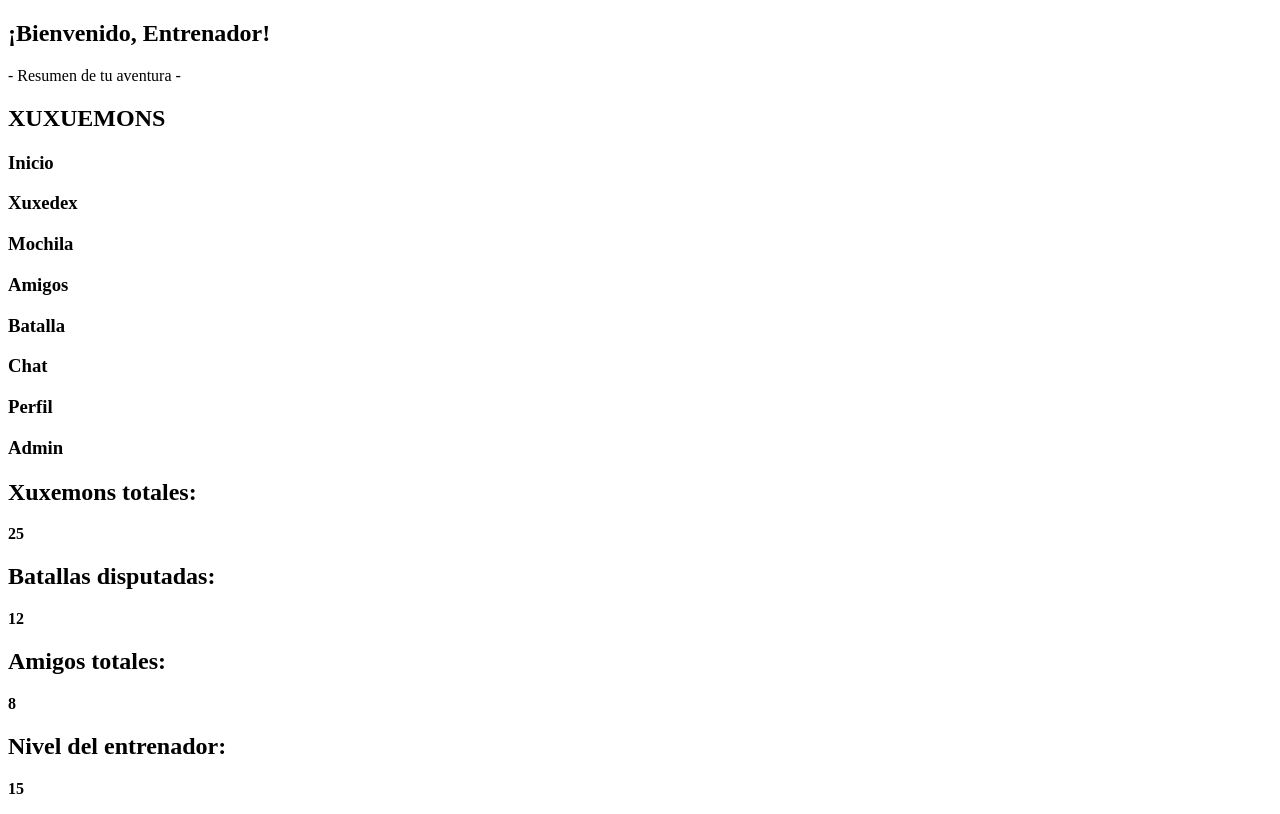
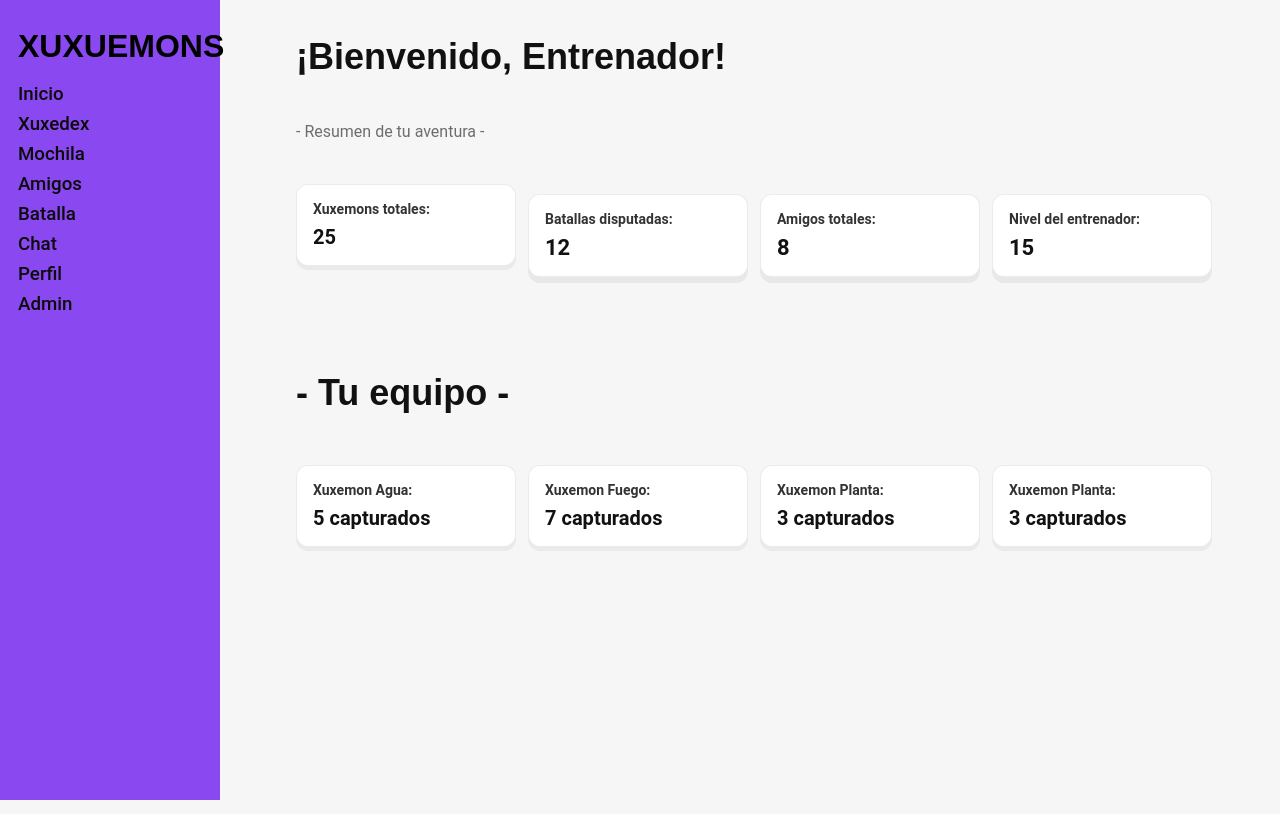
Before and after one commit to Alexiito54/AEI-XUXEMONS, an Angular app in the folder frontend/: page /pagina-principal in a window 1280 px wide. Built offline with nearby package versions, Linux system fonts and the light colour scheme.

Commit message:
Pagina principal acabada + creacion de componente login

```diff
--- /dev/null
+++ b/frontend/src/app/login/login.component.html
@@ -0,0 +1 @@
+<p>login works!</p>
--- a/frontend/src/app/pagina-principal/pagina-principal.css
+++ b/frontend/src/app/pagina-principal/pagina-principal.css
@@ -0,0 +1,74 @@
+:root{
+  --bg:#f6f6f6;
+  --panel:#ffffff;
+  --accent:#8a49f0;
+  --muted:#6d6d6d;
+  --text:#111;
+}
+
+*{box-sizing:border-box}
+body{font-family:Roboto, system-ui, 'Segoe UI', Arial; margin:0; background:var(--bg); color:var(--text)}
+
+/* Menu lateral fijo (se adapta a la estructura existente en index.html) */
+.menu-section{
+  position:fixed;
+  left:0;
+  top:0;
+  bottom:0;
+  width:220px;
+  background:var(--accent);
+  padding:28px 18px;
+  color:#000;
+  display:flex;
+  flex-direction:column;
+  gap:18px;
+}
+.menu-section .logo-section .logo-title{
+  font-family: 'Fredoka One', sans-serif;
+  font-size:32px;
+  margin:0;
+}
+.menu-section .menu-title{display:flex; flex-direction:column; gap:8px}
+.menu-section .menu-title h3{margin:0; font-weight:500; color:#0b0b0b}
+
+/* Contenido principal desplazado a la derecha para dejar espacio al menú */
+.main-content{
+  margin-left:260px;
+  padding:36px;
+  max-width:1200px;
+}
+
+/* Bienvenida */
+.welcome-section .welcome-title{font-family:'Fredoka One', sans-serif; font-size:36px; margin:0}
+.welcome-section .welcome-description{color:var(--muted); margin-top:6px}
+
+/* Estadísticas estilo tarjetas */
+.xuxemons-section, .fights-section, .friends-section, .level-section{
+  display:inline-block;
+  width:220px;
+  background:var(--panel);
+  padding:16px;
+  margin:18px 12px 0 0;
+  border-radius:12px;
+  box-shadow:0 6px 0 rgba(0,0,0,0.06);
+  border:1px solid rgba(0,0,0,0.08);
+  vertical-align:top;
+}
+.xuxemons-section h2, .fights-section h2, .friends-section h2, .level-section h2{margin:0 0 8px 0; font-size:14px; color:#333}
+.xuxemons-total, .fights-total, .friends-total, .level-total{font-size:22px; color:var(--text); margin:0}
+
+/* Responsive: apilar en pantallas pequeñas */
+@media (max-width:900px){
+  .menu-section{position:static;width:100%;height:auto;padding:14px}
+  .main-content{margin-left:0;padding:18px}
+  .xuxemons-section, .fights-section, .friends-section, .level-section{width:100%; margin-right:0}
+}
+
+/* Tu equipo */
+.team-section .team-title{font-family:'Fredoka One', sans-serif; font-size:36px; margin:0}
+
+/* Estilos para resumen por Xuxemon */
+.xuxemons-summary{margin-top:24px}
+.xuxemons-section{display:inline-block; width:220px; background:var(--panel); padding:16px; margin:8px 12px 0 0; border-radius:12px; box-shadow:0 4px 0 rgba(0,0,0,0.05); border:1px solid rgba(0,0,0,0.08); vertical-align:top}
+.xuxemons-section h2{margin:0 0 8px 0; font-size:14px; color:#333}
+.xuxemons-total{font-size:20px; color:var(--text); margin:0}
--- a/frontend/src/app/pagina-principal/pagina-principal.html
+++ b/frontend/src/app/pagina-principal/pagina-principal.html
@@ -2,7 +2,14 @@
     <div class="main-content">
         <div class="welcome-section">
             <h2 class="welcome-title">¡Bienvenido, Entrenador!</h2>
+
+            <br>
+            <br>
+
             <p class="welcome-description">- Resumen de tu aventura -</p>
+
+            <br>
+
         </div>
 
         <div class="menu-section">
@@ -22,6 +29,8 @@
             </div>
 
         </div>
+
+
 
         <!-- Aquí se muestran los Xuxemons totales del entrenador -->
         <div class="xuxemons-section">
@@ -47,5 +56,32 @@
             <b><p class="level-total">15</p></b>
         </div>
 
+        <br><br><br><br><br><br>
+
+        <div class="team-section">
+            <h2 class="team-title"> - Tu equipo -</h2>
+        </div>
+
+        <!-- Sección resumen equipo Xuxemon -->
+        <div class="xuxemons-summary">
+            <br>
+            <!-- Ejemplos de secciones que podrían corresponder a distintos xuxemons -->
+            <div class="xuxemons-section">
+                <h2 class="xuxemons-title">Xuxemon Agua:</h2>
+                <b><p class="xuxemons-total">5 capturados</p></b>
+            </div>
+            <div class="xuxemons-section">
+                <h2 class="xuxemons-title">Xuxemon Fuego:</h2>
+                <b><p class="xuxemons-total">7 capturados</p></b>
+            </div>
+            <div class="xuxemons-section">
+                <h2 class="xuxemons-title">Xuxemon Planta:</h2>
+                <b><p class="xuxemons-total">3 capturados</p></b>
+            </div>
+            <div class="xuxemons-section">
+                <h2 class="xuxemons-title">Xuxemon Planta:</h2>
+                <b><p class="xuxemons-total">3 capturados</p></b>
+            </div>
+        </div>
     </div>
 </section>
--- a/frontend/src/app/pagina-principal/pagina-principal.ts
+++ b/frontend/src/app/pagina-principal/pagina-principal.ts
@@ -1,4 +1,4 @@
-import { Component } from '@angular/core';
+import { Component, ViewEncapsulation } from '@angular/core';
 
 @Component({
   selector: 'app-pagina-principal',
@@ -6,6 +6,7 @@ import { Component } from '@angular/core';
   imports: [],
   templateUrl: './pagina-principal.html',
   styleUrls: ['./pagina-principal.css'],
+   encapsulation: ViewEncapsulation.None  // <–– deja que :root afecte
 })
 export class PaginaPrincipal {
 
```
Also changed, not shown: frontend/src/app/login/login.component.ts (added, +12 -0 lines), frontend/src/app/login/login.component.css (added).
